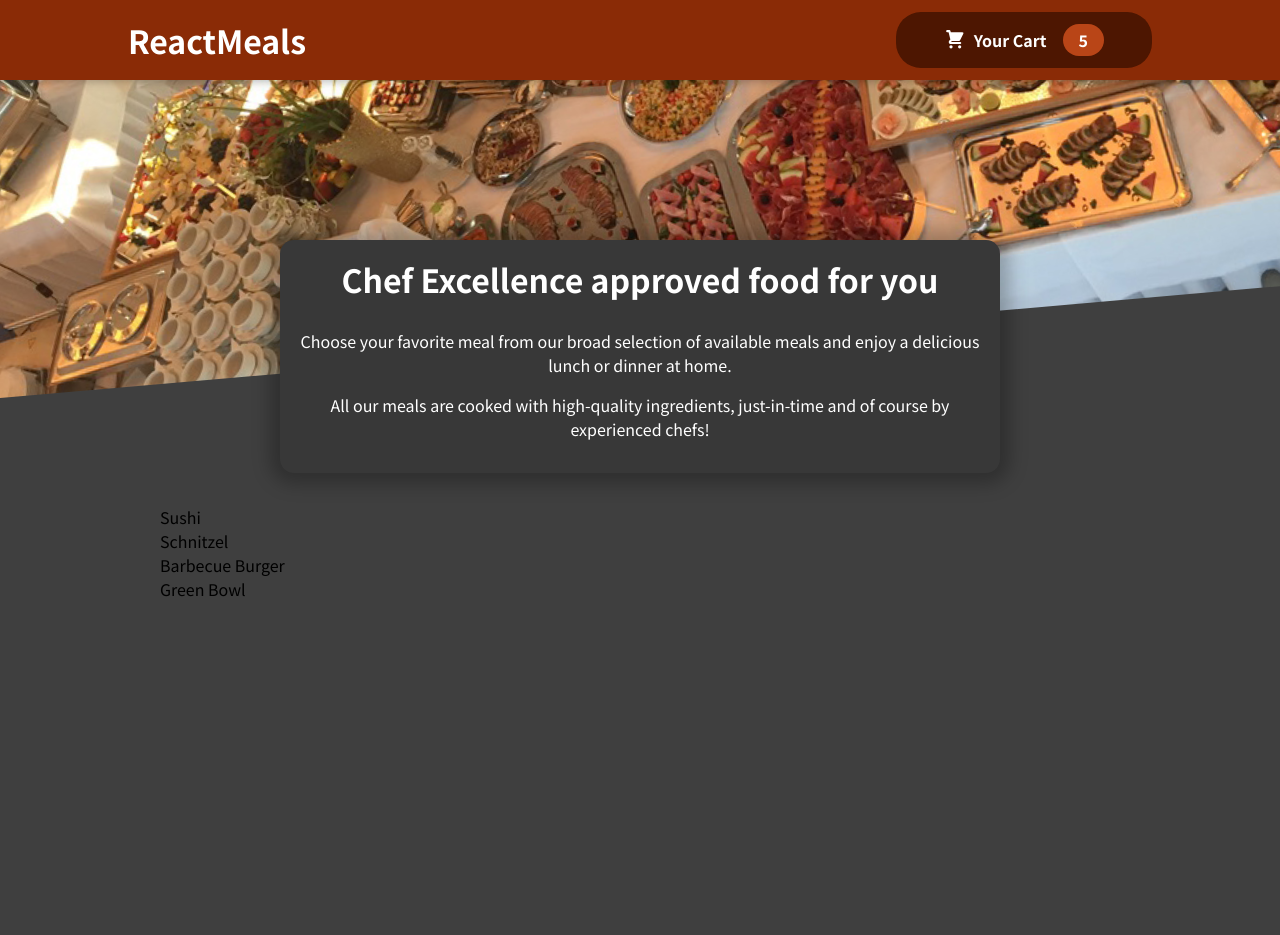
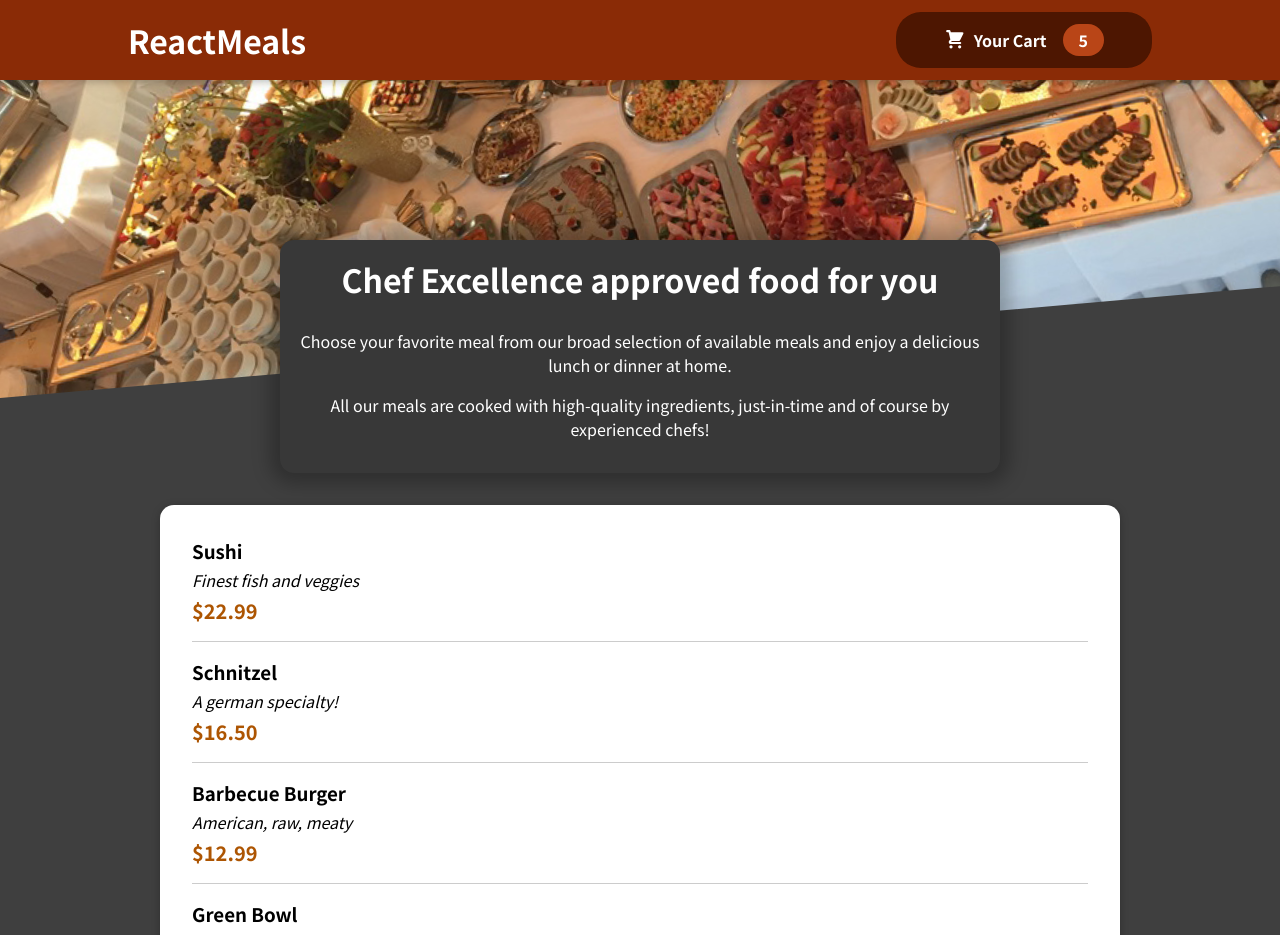
Before and after one commit to Ukabix/food-order-app, a React (Create React App) app: page / in a window 1280 px wide. Shown: the top 935 px of the page. Before the commit the page ends 800 px from the top, so only its background shows below. Built offline with nearby package versions, Linux system fonts and the light colour scheme.

Commit message:
add MealItem component and display

```diff
--- a/src/components/Meals/AvailableMeals.js
+++ b/src/components/Meals/AvailableMeals.js
@@ -1,6 +1,8 @@
 import React from 'react';
 
 import classes from './AvailableMeals.module.css';
+import Card from '../UI/Card';
+import MealItem from './MealItem/MealItem';
 
 const DUMMY_MEALS = [
   {
@@ -30,12 +32,21 @@
 ];
 
 const AvailableMeals = () => {
-  const mealsList = DUMMY_MEALS.map(meal => <li>{meal.name}</li>);
-  return <section className={classes.meals}>
-    <ul>
-      {mealsList}
-    </ul>
-  </section>;
+  const mealsList = DUMMY_MEALS.map((meal) => (
+    <MealItem
+      key={meal.id}
+      name={meal.name}
+      description={meal.description}
+      price={meal.price}
+    />
+  ));
+  return (
+    <section className={classes.meals}>
+      <Card>
+        <ul>{mealsList}</ul>
+      </Card>
+    </section>
+  );
 };
 
 export default AvailableMeals;
--- /dev/null
+++ b/src/components/Meals/MealItem/MealItem.js
@@ -0,0 +1,19 @@
+import classes from './MealItem.module.css';
+
+const MealItem = (props) => {
+  const price = `$${props.price.toFixed(2)}`;
+  return (
+    <li className={classes.meal}>
+      <div>
+        <h3>{props.name}</h3>
+        <div className={classes.description}>{props.description}</div>
+        <div className={classes.price}>{price}</div>
+      </div>
+      <div>
+
+      </div>
+    </li>
+  );
+};
+
+export default MealItem;
--- /dev/null
+++ b/src/components/Meals/MealItem/MealItem.module.css
@@ -0,0 +1,22 @@
+.meal {
+  display: flex;
+  justify-content: space-between;
+  margin: 1rem;
+  padding-bottom: 1rem;
+  border-bottom: 1px solid #ccc;
+}
+
+.meal h3 {
+  margin: 0 0 0.25rem 0;
+}
+
+.description {
+  font-style: italic;
+}
+
+.price {
+  margin-top: 0.25rem;
+  font-weight: bold;
+  color: #ad5502;
+  font-size: 1.25rem;
+}
--- a/src/components/Meals/Meals.js
+++ b/src/components/Meals/Meals.js
@@ -2,6 +2,7 @@
 
 import MealsSummary from './MealsSummary';
 import AvailableMeals from './AvailableMeals';
+
 
 
 const Meals = () => {
--- /dev/null
+++ b/src/components/UI/Card.js
@@ -0,0 +1,8 @@
+import classes from './Card.module.css';
+
+const Card = (props) => {
+  return <div className={classes.card}>{props.children}</div>
+  ;
+};
+
+export default Card;
--- /dev/null
+++ b/src/components/UI/Card.module.css
@@ -0,0 +1,6 @@
+.card {
+  padding: 1rem;
+  box-shadow: 0 2px 8px rgba(0, 0, 0, 0.25);
+  border-radius: 14px;
+  background-color: white;
+}
```
Also changed, not shown: src/components/Meals/MealItem/MealItemForm.js (added), 1 other file (tests, documents, lock files or other folders).
